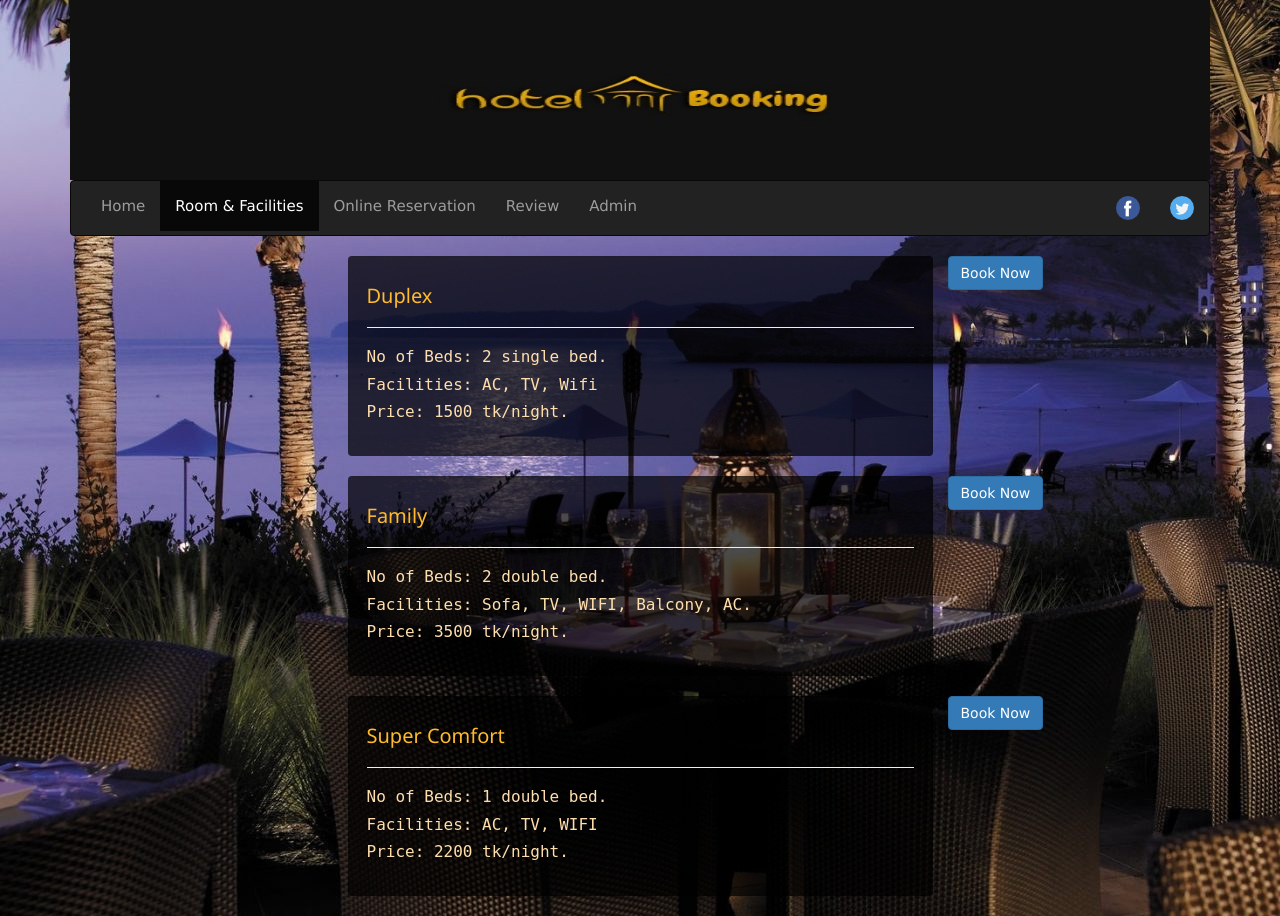
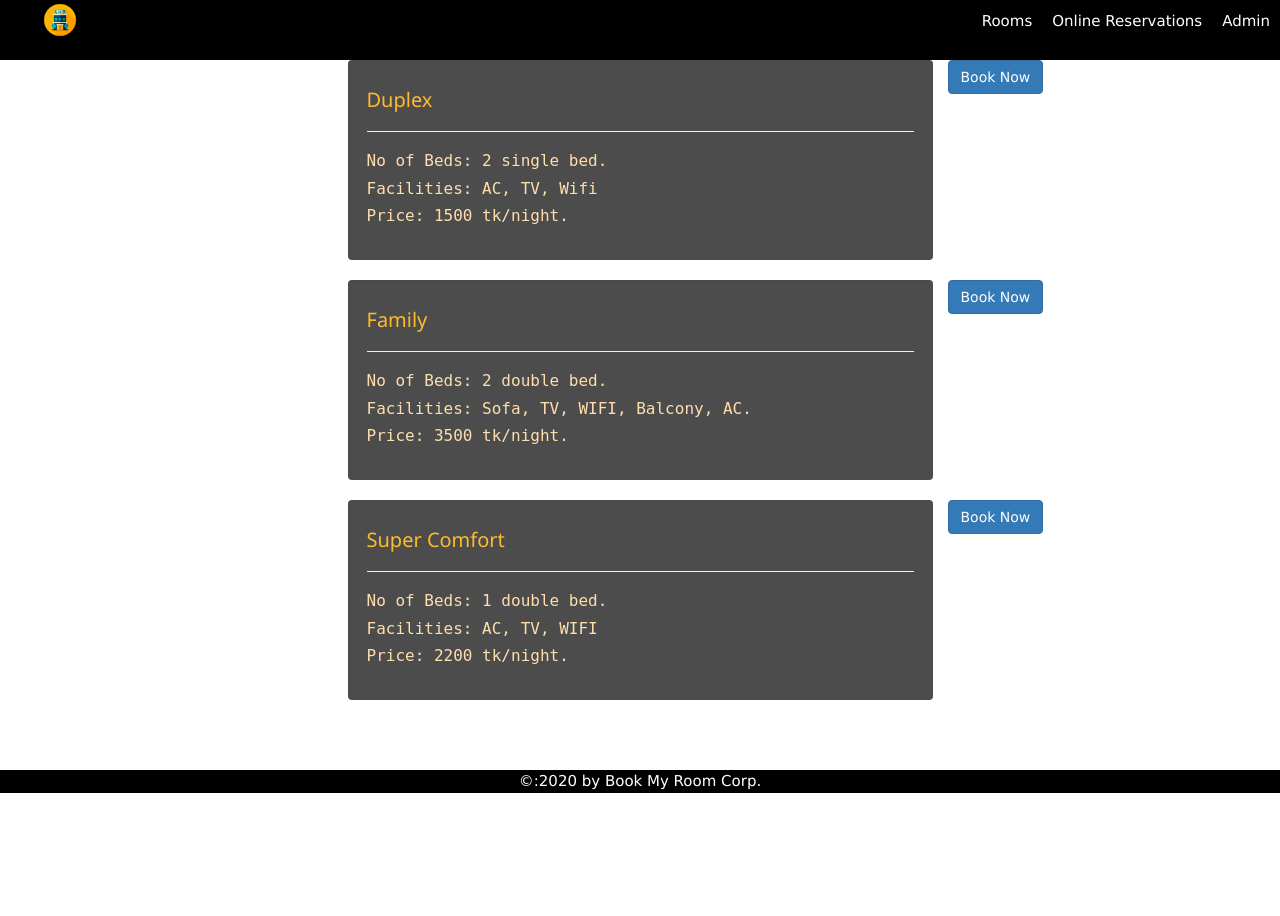
Before and after one commit to itsatharvpatil/Hotel-Booking-Project, a PHP site: page /room.php in a window 1280 px wide. After the commit the page ends 793 px from the top, so only its background shows below. Run offline with PHP 8.4, Linux system fonts and the light colour scheme; data comes from the database, SQL or seed files in the repository; some libraries are stand-ins or nearby versions.

Commit message:
Update room.php

```diff
--- a/hotel booking/room.php
+++ b/hotel booking/room.php
@@ -30,11 +30,12 @@ $user=new User();
         }
 
         body {
-            background-image: url('images/home_bg.jpg');
+            background-color: #ffffff;
             background-repeat: no-repeat;
             background-attachment: fixed;
+            margin: 0px;
+            padding: 0px;
         }
-
         h4 {
             color: #ffbb2b;
         }
@@ -44,34 +45,60 @@ $user=new User();
             font-family:  monospace;
         }
 
-
+        header{
+                background:#000000;
+                height: 60px;
+            }
+            a{
+                color:#ffffff;
+                text-decoration: none;
+            }
+            ul li{
+                list-style-type: none;
+            }
+            #left-nav{
+                float:left;
+            }
+            #right-nav{
+                float:right;
+            }
+            #right-nav li{
+                float:left;
+                display: inline-block;
+                margin: 10px;
+            }
+            footer{
+                clear: both;
+                background-color: #000000;
+                margin-top: 50px;
+                text-align: center;
+                padding: 10;
+                color: #ffffff;
+            }
+            #logo{
+                height: 40px;
+                width: 40px;
+            }
     </style>
 
 
 </head>
 
 <body>
-    <div class="container">
 
 
-       <img class="img-responsive" src="images/home_banner.jpg" style="width:100%; height:180px;">
-        <nav class="navbar navbar-inverse">
-            <div class="container-fluid">
-                <ul class="nav navbar-nav">
-                    <li><a href="index.php">Home</a></li>
-                    <li class="active"><a href="room.php">Room &amp; Facilities</a></li>
-                    <li><a href="reservation.php">Online Reservation</a></li>
-                    <li><a href="review.php">Review</a></li>
-                    <li><a href="admin.php">Admin</a></li>
-                </ul>
-                <ul class="nav navbar-nav navbar-right">
-                    <li><a href="http://www.facebook.com"><img src="images/facebook.png"></a></li>
-                    <li><a href="http://www.twitter.com"><img src="images/twitter.png"></a></li>
-                </ul>
-            </div>
-        </nav>
+        <header>
+            <ul id="left-nav">
+                <li class="active"><a href="index.php"><img src="images/logo.png" id="logo"></a></li>
+            </ul>
+            <ul id="right-nav">
+                <li><a href="room.php">Rooms</a></li>
+                <li><a href="reservation.php">Online Reservations</a></li>
+                <li><a href="admin.php">Admin</a></li>
+            </ul>
+        </header>
 
-
+     <div class="container">
 
         <?php
 
@@ -125,9 +152,11 @@ $user=new User();
 
 
         ?>
+        </div>
+        <footer style="clear: both;">
+            &COPY:2020 by Book My Room Corp.
+        </footer>
 
-
-    </div>
 
 
 
```
